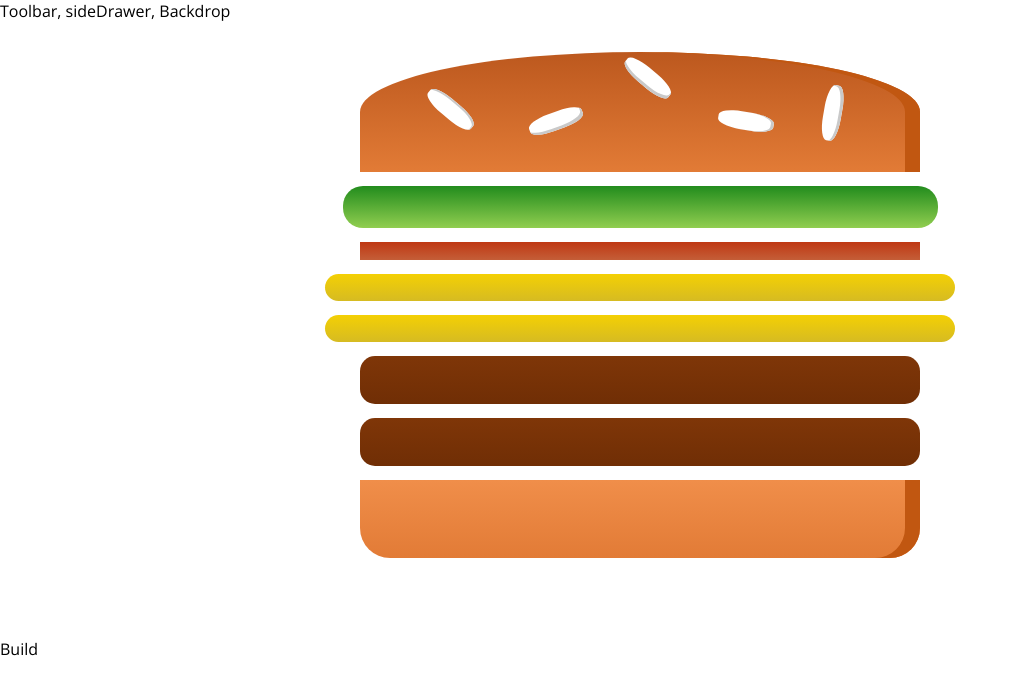
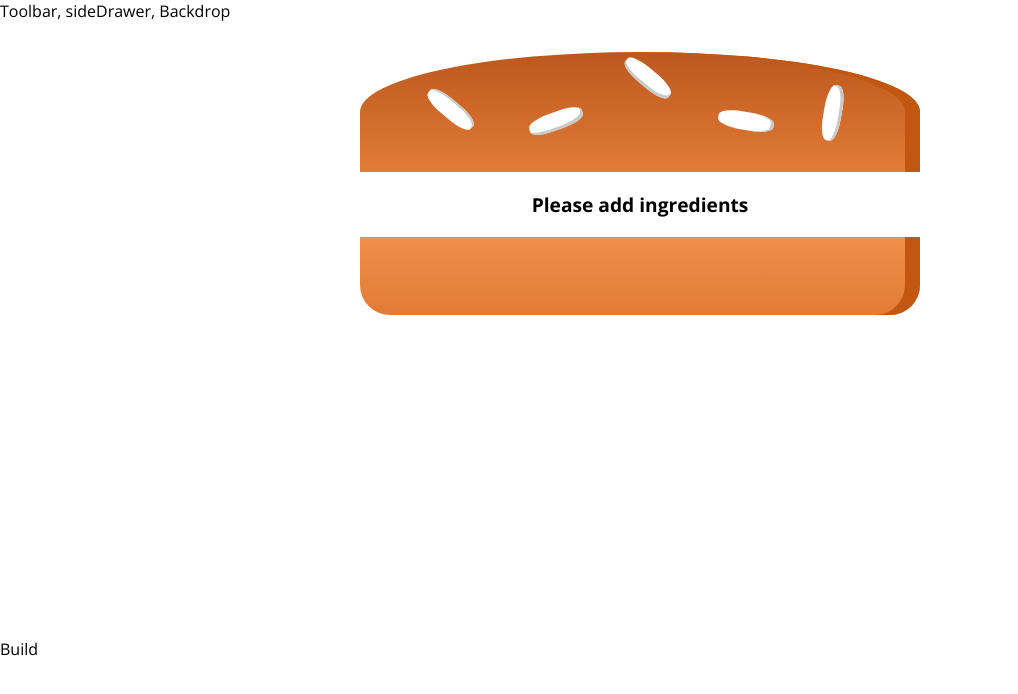
Before and after one commit to frandm182/burguerapp, a React app: page / in a window 1280 px wide. Shown: the top 694 px of the page, without its empty margins (0-1018 px from the left). Built offline with nearby package versions, Linux system fonts and the light colour scheme.

Commit message:
Control burger without ingredients

```diff
--- a/src/components/Burger/Burger.js
+++ b/src/components/Burger/Burger.js
@@ -4,11 +4,17 @@ import classes from './Burger.css';
 import BurgerIngredient from '../BurgerIngredient/BurgerIngredient';
 
 const Burger = ({ ingredients }) => {
-  const transformedIngredients = Object.keys(ingredients).map(igKey =>
-    [...Array(ingredients[igKey])].map(() => (
-      <BurgerIngredient key={igKey} type={igKey} />
-    ))
-  );
+  let transformedIngredients = Object.keys(ingredients)
+    .map(igKey =>
+      [...Array(ingredients[igKey])].map(() => (
+        <BurgerIngredient key={igKey} type={igKey} />
+      ))
+    )
+    .reduce((arr, el) => arr.concat(el), []);
+  console.log(transformedIngredients);
+  if (transformedIngredients.length === 0) {
+    transformedIngredients = <p>Please add ingredients</p>;
+  }
   return (
     <div className={classes.Burger}>
       <BurgerIngredient type="bread-top" />
--- a/src/containers/BurgerBuilder/BurgerBuilder.js
+++ b/src/containers/BurgerBuilder/BurgerBuilder.js
@@ -5,10 +5,10 @@ import Burger from '../../components/Burger/Burger';
 class BurgerBuilder extends Component {
   state = {
     ingredients: {
-      salad: 1,
-      bacon: 1,
-      cheese: 2,
-      meat: 2
+      salad: 0,
+      bacon: 0,
+      cheese: 0,
+      meat: 0
     }
   };
 
```
